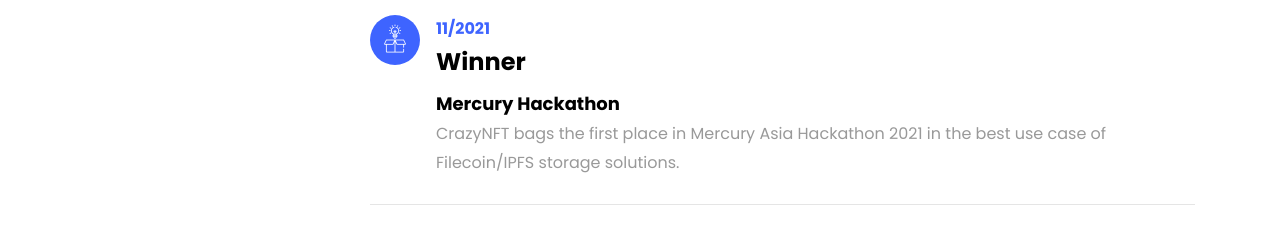
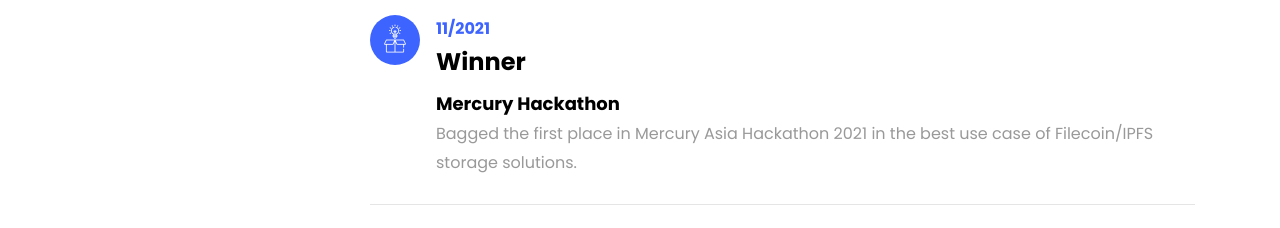
Before and after one commit to shreyassai123/shreyassai123.github.io, a plain HTML site: page index.html in a window 1280 px wide. Shown: the part 3700-3928 px from the top of the page. Drawn offline with Linux system fonts and the light colour scheme; files whose address does not match are found by name.

Commit message:
Updated Description

```diff
--- a/index.html
+++ b/index.html
@@ -333,7 +333,7 @@
 		    					<span class="date">11/2021</span>
 		    					<h2>Winner</h2>
 		    					<span class="position">Mercury Hackathon</span>
-		    					<p>CrazyNFT bags the first place in Mercury Asia Hackathon 2021 in the best use case of Filecoin/IPFS storage solutions.</p>
+		    					<p>Bagged the first place in Mercury Asia Hackathon 2021 in the best use case of Filecoin/IPFS storage solutions.</p>
 		    				</div>
 	    				</div>
 					    <div class="resume-wrap d-flex ftco-animate">
```
Also changed, not shown: 1 other file.
